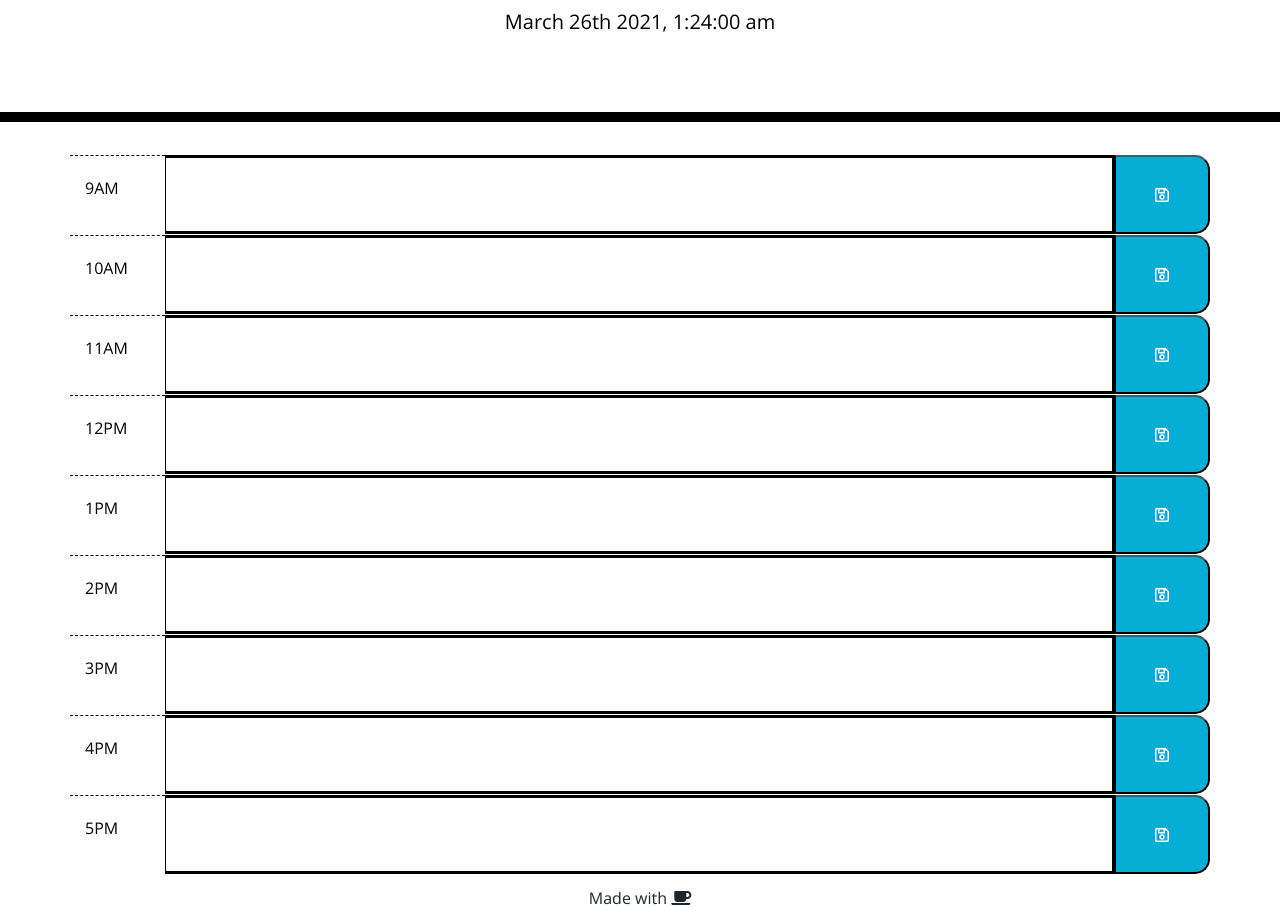
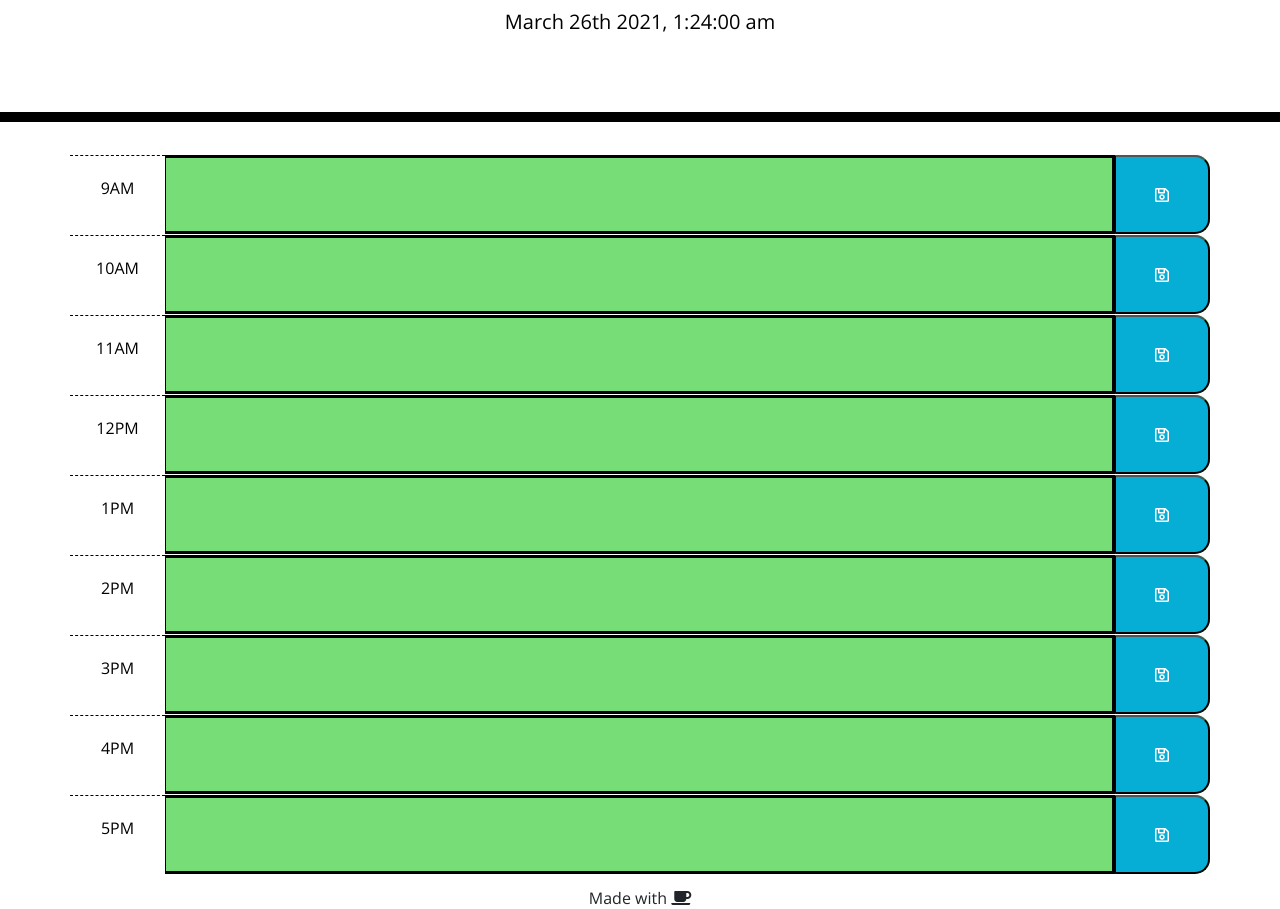
Before and after one commit to VHarris113/work-day-scheduler, a plain HTML site: page index.html in a window 1280 px wide. Shown: the part 182-1091 px from the top of the page. Drawn offline with nearby package versions, Linux system fonts and the light colour scheme.

Commit message:
making more progress with jquery

```diff
--- a/assets/js/script.js
+++ b/assets/js/script.js
@@ -18,7 +18,7 @@ var saveBtn = $(".saveBtn");
 saveBtn.on("click", function() {
     var hour = $(this).attr("hour");
 
-    var activity =$("#appt").val();
+    var activity =$(".description").val();
 
     localStorage.setItem(hour, activity);
 });
@@ -34,12 +34,13 @@ saveBtn.on("click", function() {
 // var past = $('.past');
 // var present = $('.present');
 // var future = $('future');
+var hour = $('.hour')
 
-function colorBlocks() {
+// Will change the schedule blocks' colors depending on time
+function currentHour() {
     var timeNow = moment().hours();
-
+    // var hour = the time the block lands on
     $(".time-block").each(function() {
-        var hour = parseInt($(this).attr("id").split("-")[1]);
         if (hour < timeNow) {
             $(this).addClass("past");
         }
@@ -55,11 +56,13 @@ function colorBlocks() {
     });
 };
 
-colorBlocks();
+currentHour();
+
+$(".hour .description").val(localStorage.getItem(".hour"));
 
 // LOCAL STORAGE FOR DAILY SCHEDULE ITEMS
-function scheduledItems() {
-    var appt = localStorage.getItem("appt");
-    userAppt.textContent = appt;
-    saveBtn();
-};
+// function scheduledItems() {
+//     var appt = localStorage.getItem("appt");
+//     userAppt.textContent = appt;
+//     saveBtn();
+// };
--- a/index.html
+++ b/index.html
@@ -30,47 +30,47 @@
     </header>
     <div class="container">
       <!-- Timeblocks go here -->
-        <section class="row">
+        <section class="time-block row">
           <div class="col-md-1 col-sm-2 hour pt-4">9AM</div>
           <textarea id="appt" class="description col-lg-10 col-sm-2 pt-4"></textarea>
           <button class="col-md-1 col-sm-2 saveBtn"><i class="far fa-save"></i></button>
         </section>
-        <section class="row">
+        <section class="time-block row">
           <div class="col-md-1 col-sm-2 hour pt-4">10AM</div>
           <textarea id="appt" class="description col-lg-10 col-sm-2 pt-4"></textarea>
           <button class="col-md-1 col-sm-2 saveBtn"><i class="far fa-save"></i></button>
         </section>
-        <section class="row">
+        <section class="time-block row">
           <div class="col-md-1 col-sm-2 hour pt-4">11AM</div>
           <textarea id="appt" class="description col-lg-10 col-sm-2 pt-4"></textarea>
           <button class="col-md-1 col-sm-2 saveBtn"><i class="far fa-save"></i></button>
         </section>
-        <section class="row">
+        <section class="time-block row">
           <div class="col-md-1 col-sm-2 hour pt-4">12PM</div>
           <textarea id="appt" class="description col-lg-10 col-sm-2 pt-4"></textarea>
          <button class="col-md-1 col-sm-2 saveBtn"><i class="far fa-save"></i></button>
         </section>
-        <section class="row">
+        <section class="time-block row">
           <div class="col-md-1 col-sm-2 hour pt-4">1PM</div>
           <textarea id="appt" class="description col-lg-10 col-sm-2 pt-4"></textarea>
           <button class="col-md-1 col-sm-2 saveBtn"><i class="far fa-save"></i></button>
         </section>
-        <section class="row">
+        <section class="time-block row">
           <div class="col-md-1 col-sm-2 hour pt-4">2PM</div>
           <textarea id="appt" class="description col-lg-10 col-sm-2 pt-4"></textarea>
           <button class="col-md-1 col-sm-2 saveBtn"><i class="far fa-save"></i></button>
         </section>
-        <section class="row">
+        <section class="time-block row">
           <div class="col-md-1 col-sm-2 hour pt-4">3PM</div>
           <textarea id="appt" class="description col-lg-10 col-sm-2 pt-4"></textarea>
           <button class="col-md-1 col-sm-2 saveBtn"><i class="far fa-save"></i></button>
         </section>
-        <section class="row">
+        <section class="time-block row">
           <div class="col-md-1 col-sm-2 hour pt-4">4PM</div>
           <textarea id="appt" class="description col-lg-10 col-sm-2 pt-4"></textarea>
           <button class="col-md-1 col-sm-2 saveBtn"><i class="far fa-save"></i></button>
         </section>
-        <section class="row">
+        <section class="time-block row">
           <div class="col-md-1 col-sm-2 hour pt-4">5PM</div>
           <textarea id="appt" class="description col-lg-10 col-sm-2 pt-4"></textarea>
           <button class="col-md-1 col-sm-2 saveBtn"><i class="far fa-save"></i></button>
```
